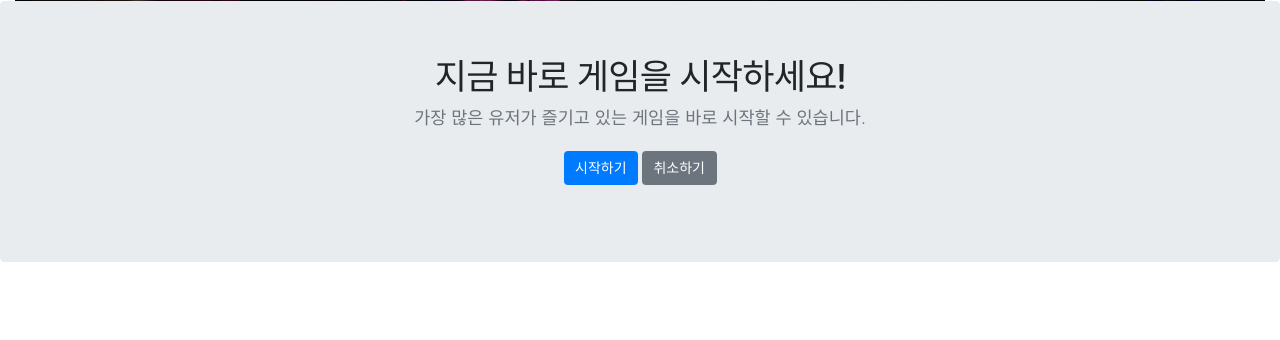
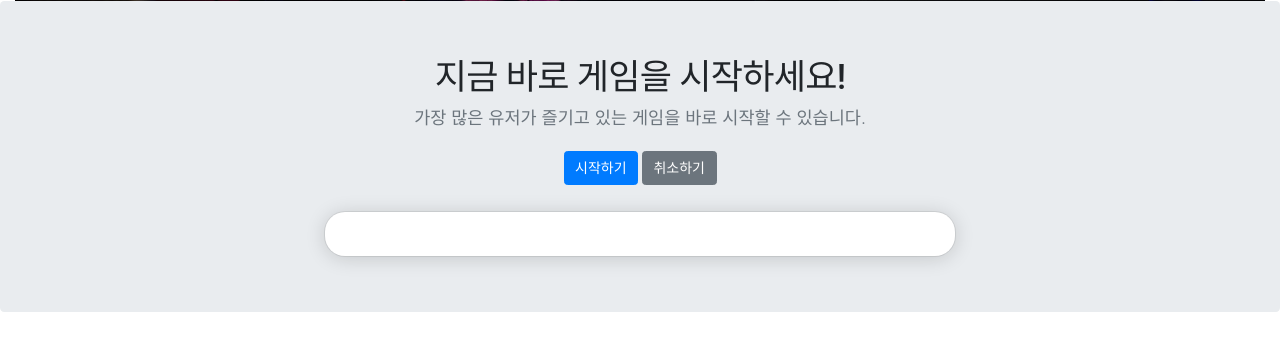
Before and after one commit to pangpangmandu/kyte, a Django app: page / in a window 1280 px wide. Shown: the part 593-933 px from the top of the page. Run offline with Django 3.2, Linux system fonts and the light colour scheme; the visitor is signed in with stand-in values (Sample User, id 1); data comes from the database, SQL or seed files in the repository; data that the repository does not hold is empty; some libraries are stand-ins or nearby versions.

Commit message:
add search bar and update chatroom

```diff
--- a/match/static/match/css/style.css
+++ b/match/static/match/css/style.css
@@ -287,3 +287,61 @@ body {
     font-size: 12px;
     display: block;
 }
+
+
+.searchContainer {
+  margin-top: 20px;
+  width: 100%;
+}
+
+.searchContainer form {
+  display: flex;
+  flex-direction: column;
+  align-items: center;
+}
+
+.searchContainer .searchButton {
+  color:  #757575;
+  background-color: #f5f5f5;
+  border: none;
+  height: 36px;
+  width: 125px;
+  border-radius: 2px;
+  font-size: 13px;
+  font-weight: bold;
+  margin-top: 20px;
+  cursor: pointer;
+  outline: none;
+}
+
+.searchContainer .searchBox {
+  border: none;
+  box-shadow: 0 2px 20px 0 rgba(0, 0, 0, 0.16), 0 0 0 1px rgba(0, 0, 0, 0.08);
+  height: 44px;
+  border-radius: 20px;
+  outline: none;
+  padding: 10px 20px;
+  box-sizing: border-box;
+  font-size: 16px;
+  width: 100%;
+  max-width: 630px;
+  color: #000;
+}
+
+.searchBarContainer{
+  width: 100%;
+}
+
+.searchBarContainer .searchButton {
+  background-color: transparent;
+  height: 44px;
+  margin-top: 0;
+  width: 44px;
+  padding-right: 20px;
+  display: flex;
+  justify-items: center;
+}
+
+.searchBarContainer .searchButton img {
+  width: 18px;
+}
--- a/match/templates/match/index.html
+++ b/match/templates/match/index.html
@@ -40,6 +40,16 @@
       <a href="#" class="btn btn-primary my-2">시작하기</a>
       <a href="#" class="btn btn-secondary my-2">취소하기</a>
     </p>
+    <div class="searchContainer">
+      <form action="http://localhost:8000/" method="GET">
+        <div class="searchBarContainer">
+          <input class="searchBox" type="text" name="term" tabindex="-1">
+          <!--<button class="searchButton">
+            <img src="../../static/match/img/icons/search.png">
+          </button>-->
+        </div>
+      </form>
+    </div>
   </div>
 </div>
 
```
Also changed, not shown: chat/templates/chat/room.html (+26 -17 lines), README.md, match/static/match/img/icons/search.png (added).
